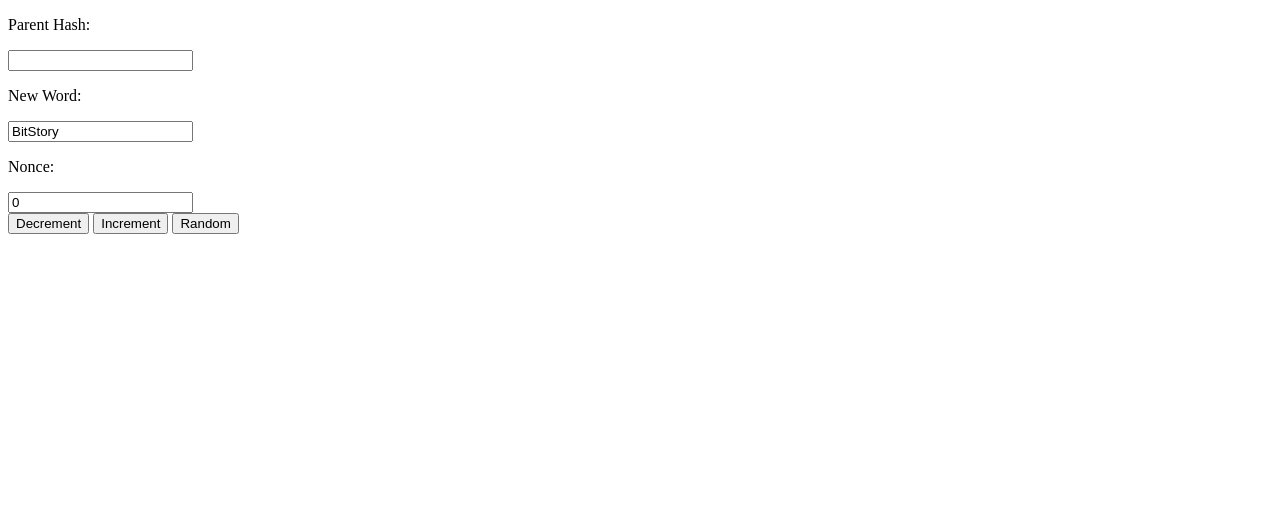
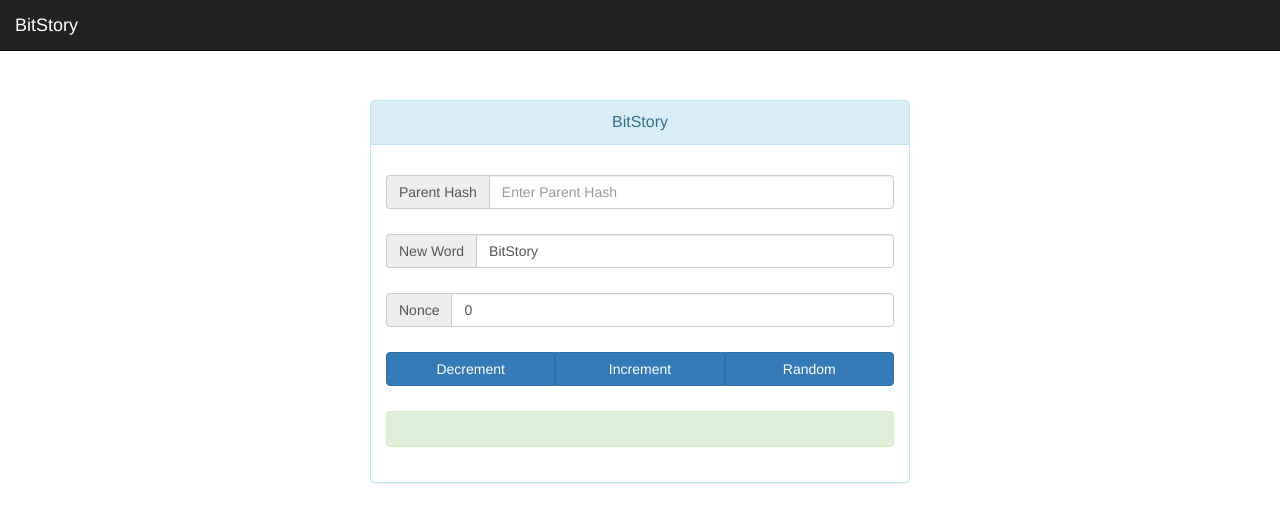
Before and after one commit to JoshOrndorff/BitStory, a plain HTML site: page index.html in a window 1280 px wide. Drawn offline with nearby package versions, Linux system fonts and the light colour scheme.

Commit message:
used bootstrap for html changes

```diff
--- a/index.html
+++ b/index.html
@@ -2,36 +2,71 @@
 <html>
   <head>
     <meta content="text/html;charset=utf-8" http-equiv="Content-Type" />
+    <meta name="viewport" content="width=device-width, initial-scale=1" />
     <title>Bit Story Hasher</title>
+    <link rel="stylesheet" href="https://maxcdn.bootstrapcdn.com/bootstrap/3.3.7/css/bootstrap.min.css" />
+    <script src="https://ajax.googleapis.com/ajax/libs/jquery/3.3.1/jquery.min.js"></script>
+    <script src="https://maxcdn.bootstrapcdn.com/bootstrap/3.3.7/js/bootstrap.min.js"></script>
     <script type="text/javascript" src="index.js"></script>
     <script type="text/javascript" src="sha256.js"></script>
-    <link type="text/css" rel="stylesheet" href="index.css"></link>
+    <link type="text/css" rel="stylesheet" href="index.css" />
   </head>
 
   <body>
-    <div id="input">
-      <p class="label">Parent Hash:</p>
-      <input type="text" id="parent" />
+    <nav class="navbar navbar-inverse navbar-fixed-top">
+        <div class="container-fluid">
+            <div class="navbar-header">
+              <a class="navbar-brand" href="#">BitStory</a>
+            </div>
+          </div>
+    </nav>
 
-      <p class="label">New Word:</p>
-      <input type="text" id="word" />
+    <div class="container margin-top" >
+        <div id="loginbox" class=" margin-top mainbox col-md-6 col-md-offset-3 col-sm-8 col-sm-offset-2">
+            <div class="panel panel-info" >
+                <div class="panel-heading">
+                    <div class="panel-title center">BitStory</div>
+                </div>
 
-      <p class="label">Nonce:</p>
-      <input type="number" id="nonce" />
-    </div>
+                <div style="padding-top:30px" class="panel-body" >
+                    <form id="loginform" class="form-horizontal" role="form">
+                        <div class="input-group margin-bottom">
+                            <span class="input-group-addon">Parent Hash </span>
+                            <input id="parent" type="text" class="form-control" placeholder="Enter Parent Hash">
+                        </div>
 
-    <div id="buttons">
-      <button id="decrement">Decrement</button>
-      <button id="increment">Increment</button>
-      <button id="random">Random</button>
-    </div>
+                        <div class="input-group margin-bottom">
+                            <span class="input-group-addon">New Word </span>
+                            <input id="word" type="text" class="form-control" placeholder="BitStory">
+                        </div>
 
-    <div id="auto">
-      Difficulty: <input type="number" id="difficulty" />
-      <button id="auto-button">Auto Mine</button>
-    </div>
+                        <div class="input-group margin-bottom">
+                            <span class="input-group-addon">Nonce </span>
+                            <input id="nonce" type="number" class="form-control">
+                        </div>
 
-    <div id="hash">&nbsp;</div>
+                        <div class="btn-group btn-group-justified margin-bottom">
+                            <div id="decrement" class="btn btn-primary">Decrement</div>
+                            <div id="increment" class="btn btn-primary">Increment</div>
+                            <div id="random" class="btn btn-primary">Random</div>
+                        </div>
+                    </form>
 
+                    <div id="auto" >
+                        <div class="input-group margin-bottom">
+                            <span class="input-group-addon ">Difficulty </span>
+                            <input type="number" id="difficulty" class="form-control" placeholder="Enter difficulty level"/>
+                        </div>
+                        <button id="auto-button" class="btn btn-primary btn-block">Auto Mine</button>
+                    </div>
+
+                    <div class="alert alert-success">
+                        <div id="hash" style="text-align: center;" >&nbsp;</div>
+                    </div>
+                </div>
+            </div>
+         </div>
+     </div>
   </body>
+
 </html>
```
